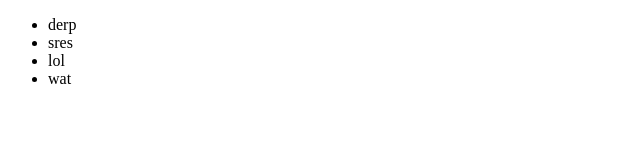
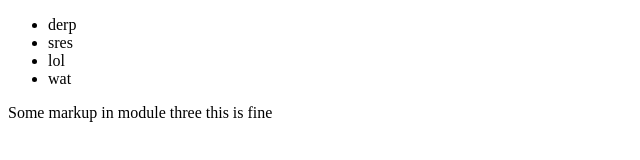
Before and after one commit to moser13a/gittest, a plain HTML site: page index.html in a window 1280 px wide. Shown: the whole page, without its empty margins (0-640 px from the left). Drawn offline with Linux system fonts and the light colour scheme.

Commit message:
added module three to feature 1

```diff
--- a/index.html
+++ b/index.html
@@ -13,5 +13,8 @@
         </ul>
 
         <module-two></module-two>
+        <module-three>
+            <div>Some markup in module three this is fine</div>
+        </module-three>
     </body>
 </html>
```
